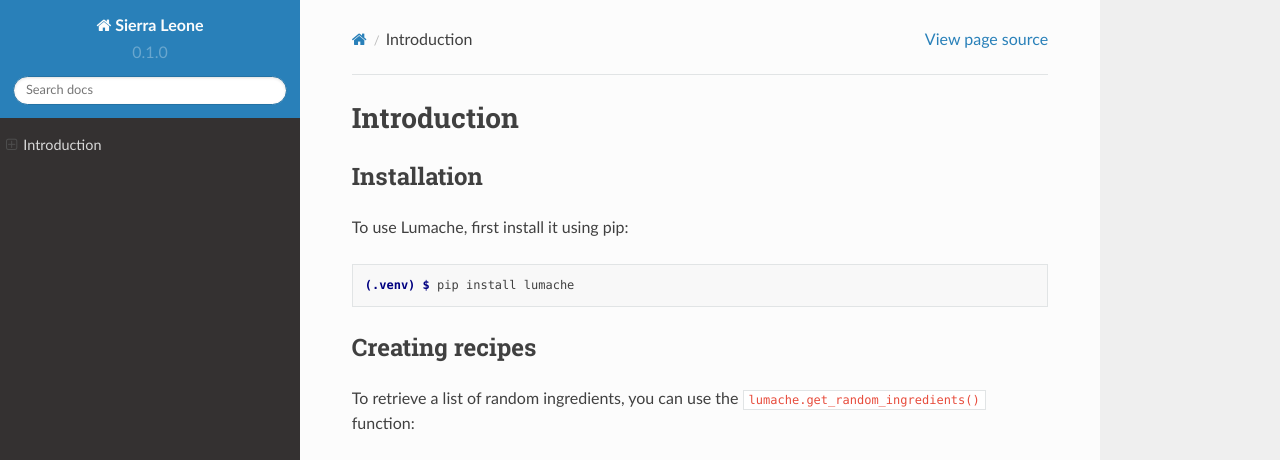
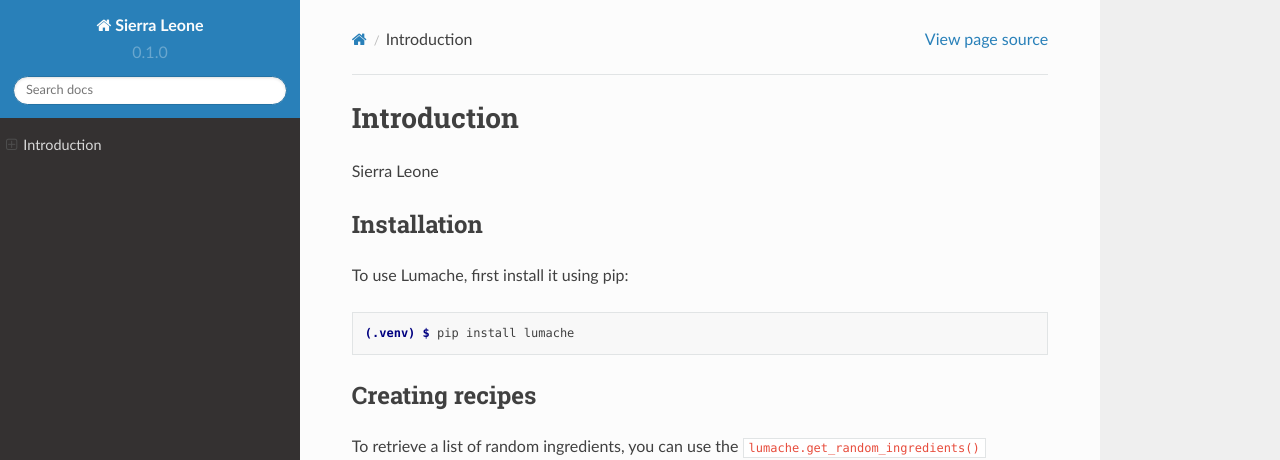
Before and after one commit to raneasaad01/Sierra-Leone, a Sphinx documentation site: the page built from docs/source/usage.rst, in a window 1280 px wide and 1084 px high. Shown: the top 460 px of the window. Built offline with Sphinx 7.4.7 and the Read the Docs theme 2.0.0, drawn with Linux system fonts in a browser that asks for light colours; pages that are not in the unit, such as notebooks, are missing from menus; grey boxes are pictures that could not be loaded.

Commit message:
Update usage.rst

```diff
--- a/docs/source/usage.rst
+++ b/docs/source/usage.rst
@@ -1,7 +1,7 @@
 Introduction
 =====
 
-.. _installation:
+Sierra Leone
 
 Installation
 ------------
```
